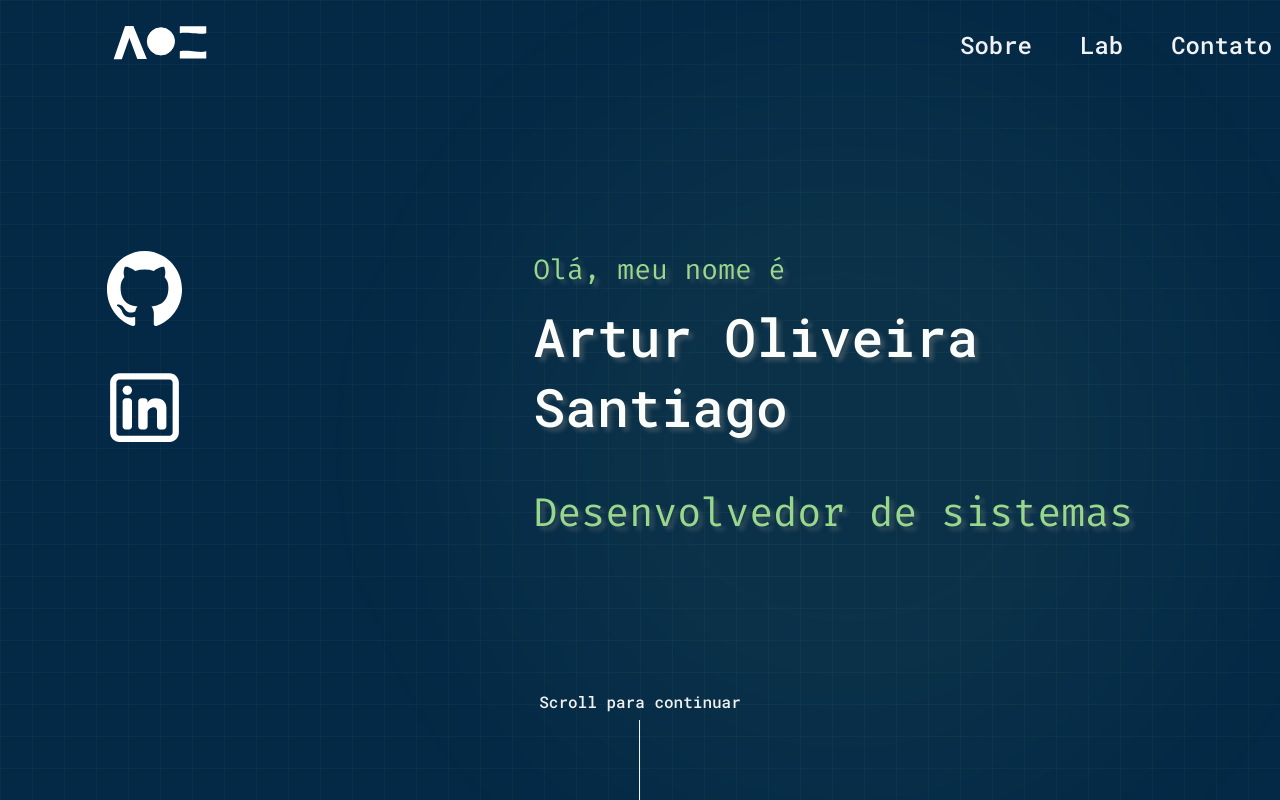
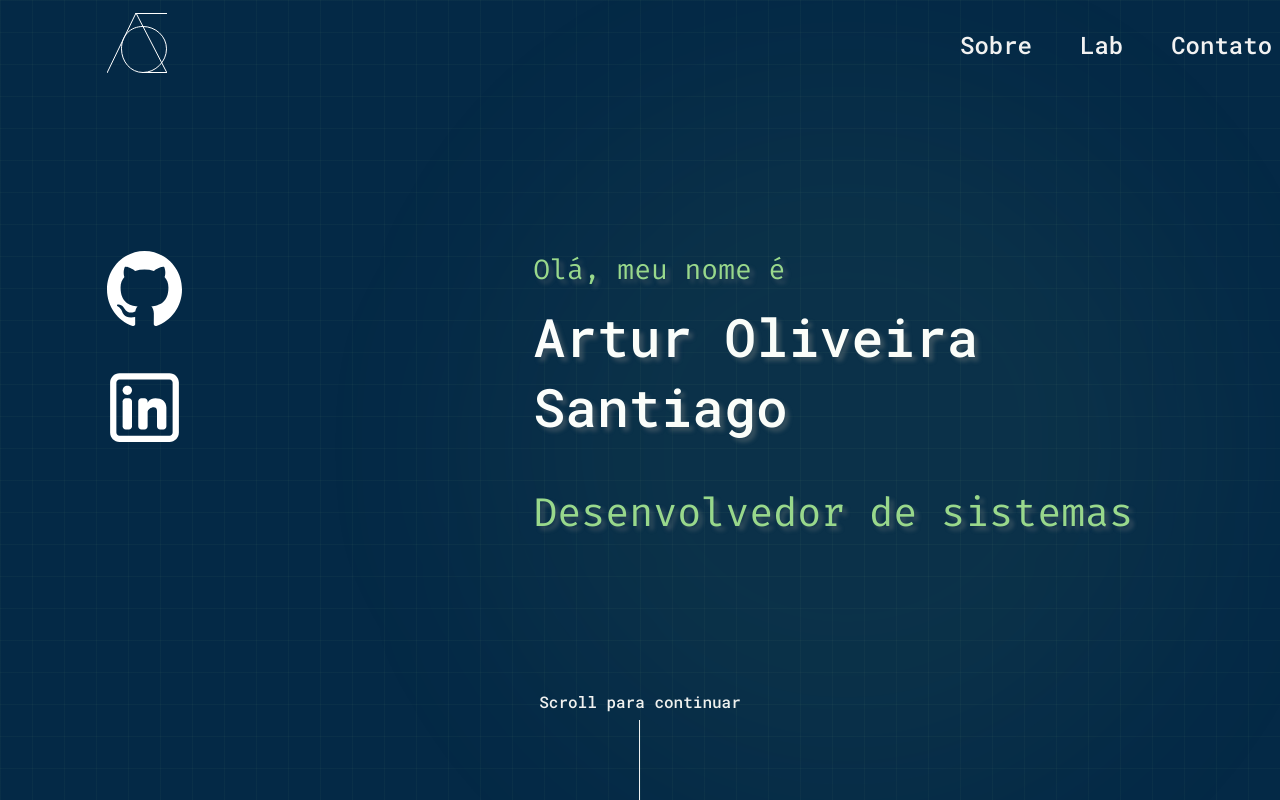
Before and after one commit to arturolivs/portfolio, a Next.js app: page / in a window 1280 px wide. Built offline with nearby package versions, Linux system fonts and the light colour scheme.

Commit message:
chore: change `Logo` svg

```diff
--- a/src/components/Header/index.tsx
+++ b/src/components/Header/index.tsx
@@ -7,7 +7,7 @@ import * as S from './header.style'
 const Header = () => (
   <S.Header>
     <S.GoToHome href="#">
-      <Logo width={100} height={40} color="#fff" />
+      <Logo width={60} height={60} color="#fff" />
     </S.GoToHome>
 
     <S.MenuNavigation>
```
Also changed, not shown: src/assets/icons/logo.svg.
